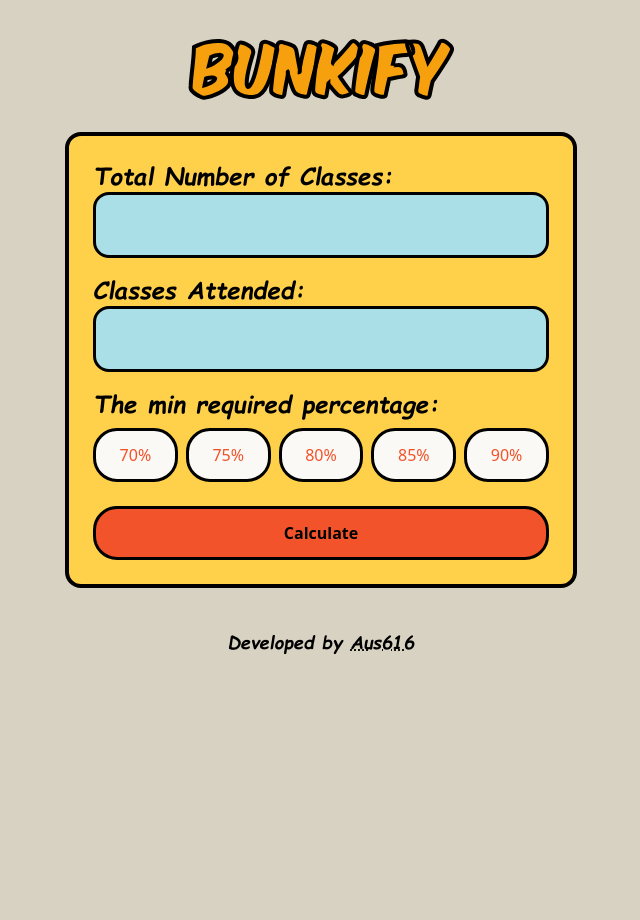
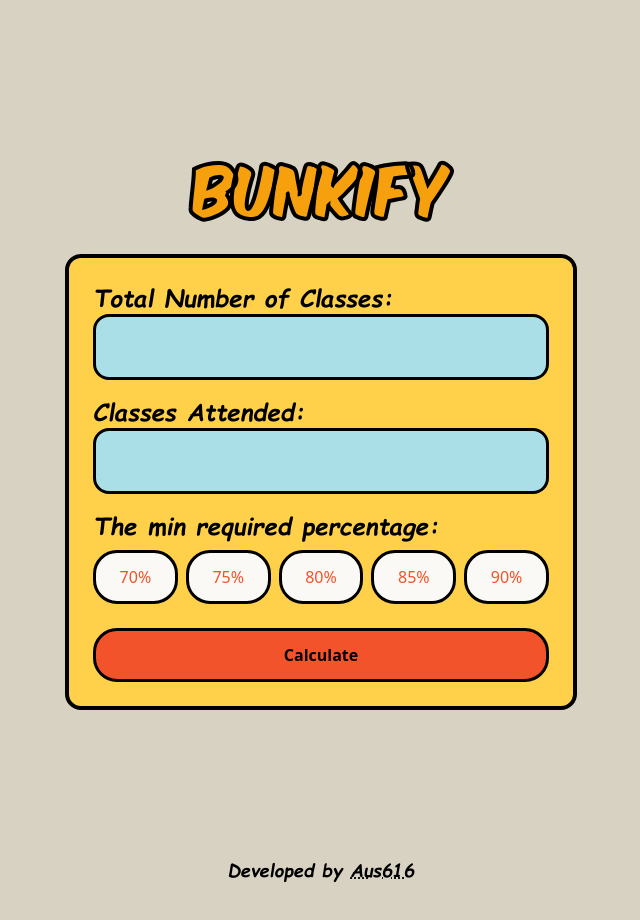
Before and after one commit to AUS616/Bunkify, a Flask app: page / in a window 1280 px wide. Shown: the whole page, without its empty margins (319-959 px from the left). Before the commit the page ends 654 px from the top, so only its background shows below. Run offline with Flask 3, Linux system fonts and the light colour scheme.

Commit message:
updated index.html minor changes

```diff
--- a/templates/index.html
+++ b/templates/index.html
@@ -9,11 +9,11 @@
     <link rel="stylesheet" href="{{ url_for('static', filename='style.css') }}">
 </head>
 </head>
-<body class="bg-[#D8D2C2]">
-    <div class="flex flex-col items-center justify-center">
+<body class="bg-[#D8D2C2] min-h-screen px-4 py-4 sm:px-6 lg:px-8">
+    <div class="flex flex-col items-center justify-center min-h-screen ">
         <h1 class="text-6xl font-bold text-[#F5A00C] mt-8 mb-10">Bunkify</h1>
 
-        <div class="max-w-lg w-full bg-[#FFD04A] rounded-2xl border-4 border-black pt-5 pb-5 p-4 md:p-6 ">
+        <div class="w-full max-w-sm sm:max-w-md lg:max-w-lg bg-[#FFD04A] rounded-2xl border-4 border-black pt-4 sm:pt-5 pb-4 sm:pb-5 p-3 sm:p-4 md:p-6 ">
 
             <form  method="POST">
               <!-- entries -->
```
